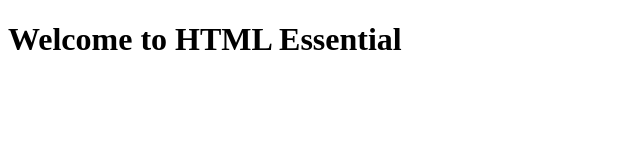
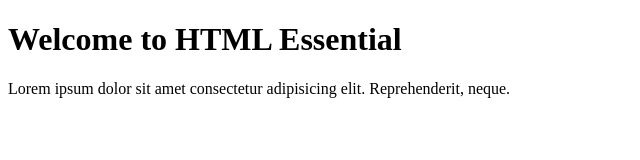
Before and after one commit to congdinh2008/day02, a plain HTML site: page index.html in a window 1280 px wide. Shown: the whole page, without its empty margins (0-640 px from the left). Drawn offline with Linux system fonts and the light colour scheme.

Commit message:
Add details to index.html file

```diff
--- a/index.html
+++ b/index.html
@@ -7,5 +7,6 @@
 </head>
 <body>
     <h1>Welcome to HTML Essential</h1>
+    <p>Lorem ipsum dolor sit amet consectetur adipisicing elit. Reprehenderit, neque.</p>
 </body>
 </html>
```
